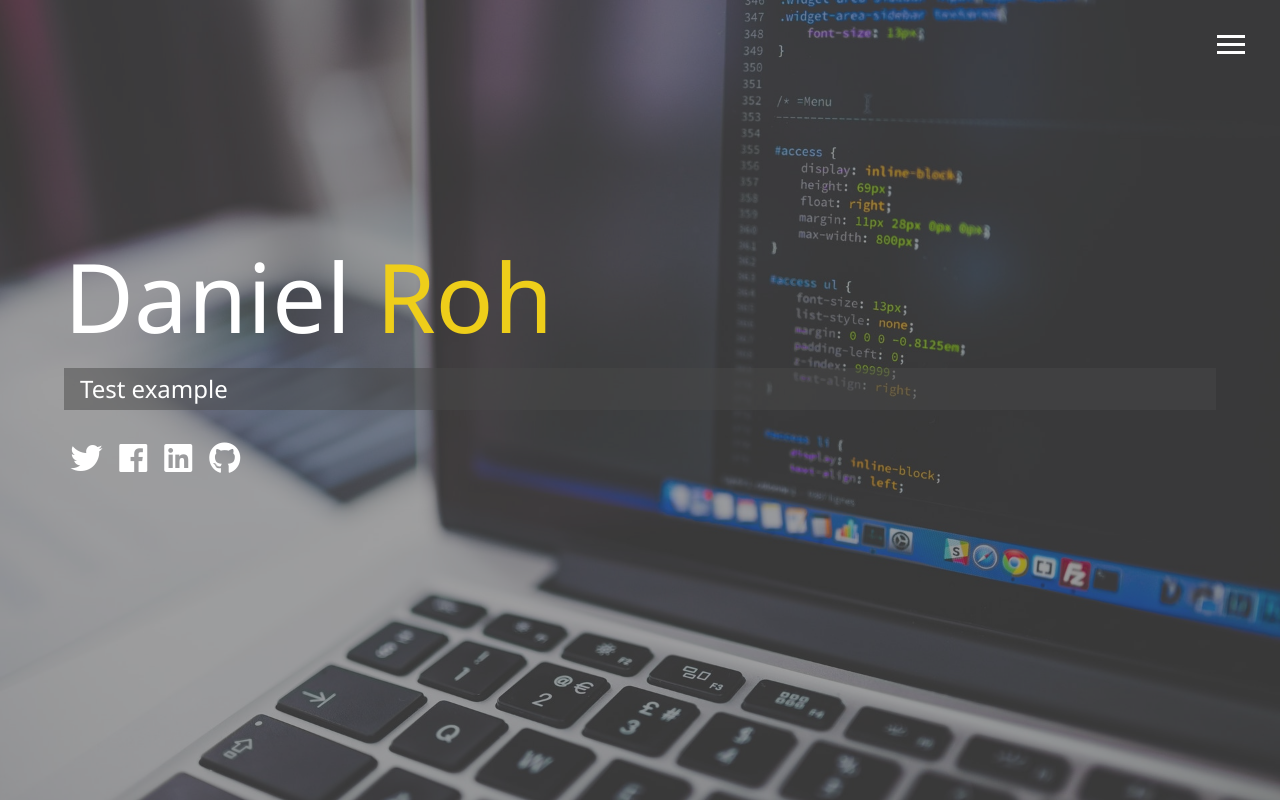
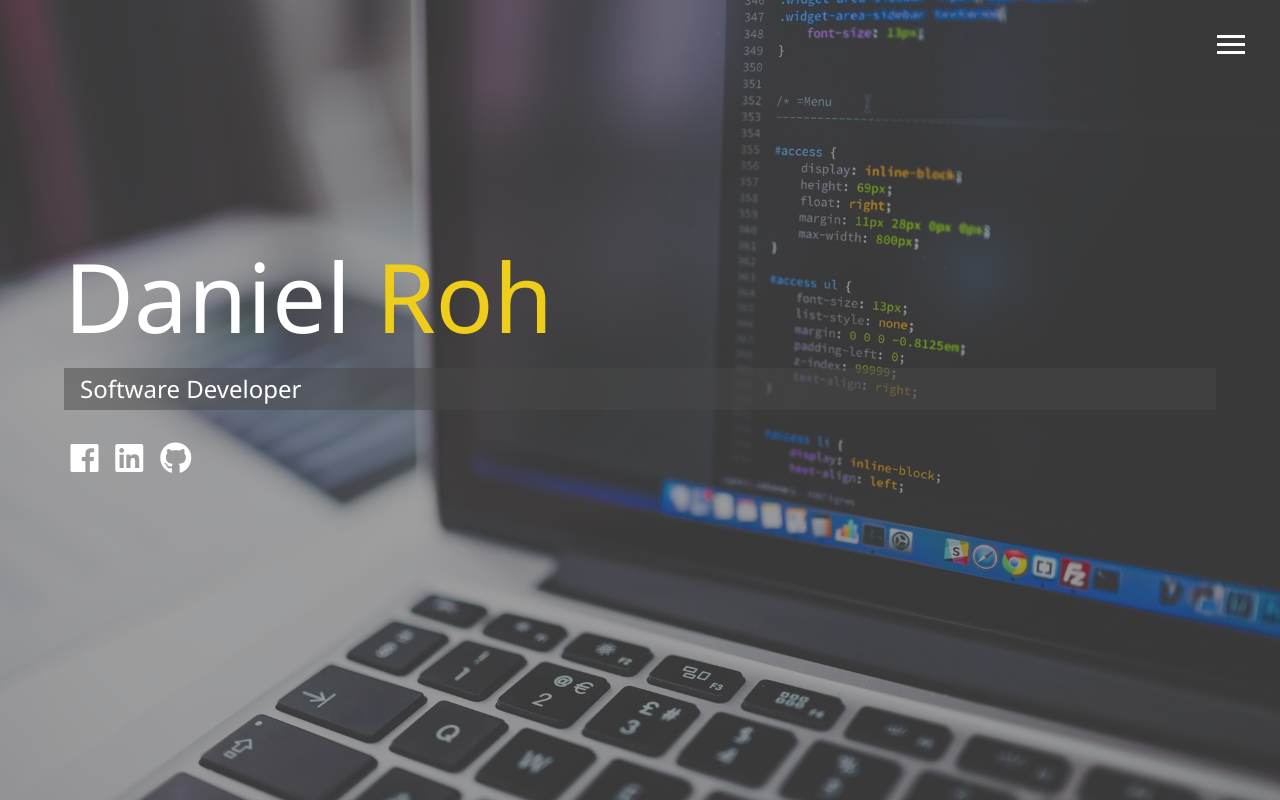
Before and after one commit to danieljoonroh/Portfolio, a website: page dist/index.html in a window 1280 px wide. Drawn offline with Linux system fonts and the light colour scheme.

Commit message:
added social links

```diff
--- a/dist/index.html
+++ b/dist/index.html
@@ -55,19 +55,16 @@
       <span class="text-secondary">Roh</span>
     </h1>
     <h2 class="sm-heading">
-      Test example
+      Software Developer
     </h2>
     <div class="icons">
-      <a href="#!">
-        <i class="fab fa-twitter fa-2x"></i>
-      </a>
-      <a href="#!">
+      <a href="https://www.facebook.com/daniel.roh.7" rel="noopener noreferrer" target="_blank">
         <i class="fab fa-facebook fa-2x"></i>
       </a>
-      <a href="#!">
+      <a href="https://www.linkedin.com/in/djroh/" rel="noopener noreferrer" target="_blank">
         <i class="fab fa-linkedin fa-2x"></i>
       </a>
-      <a href="#!">
+      <a href="https://github.com/danieljoonroh" rel="noopener noreferrer" target="_blank">
         <i class="fab fa-github fa-2x"></i>
       </a>
     </div>
```
